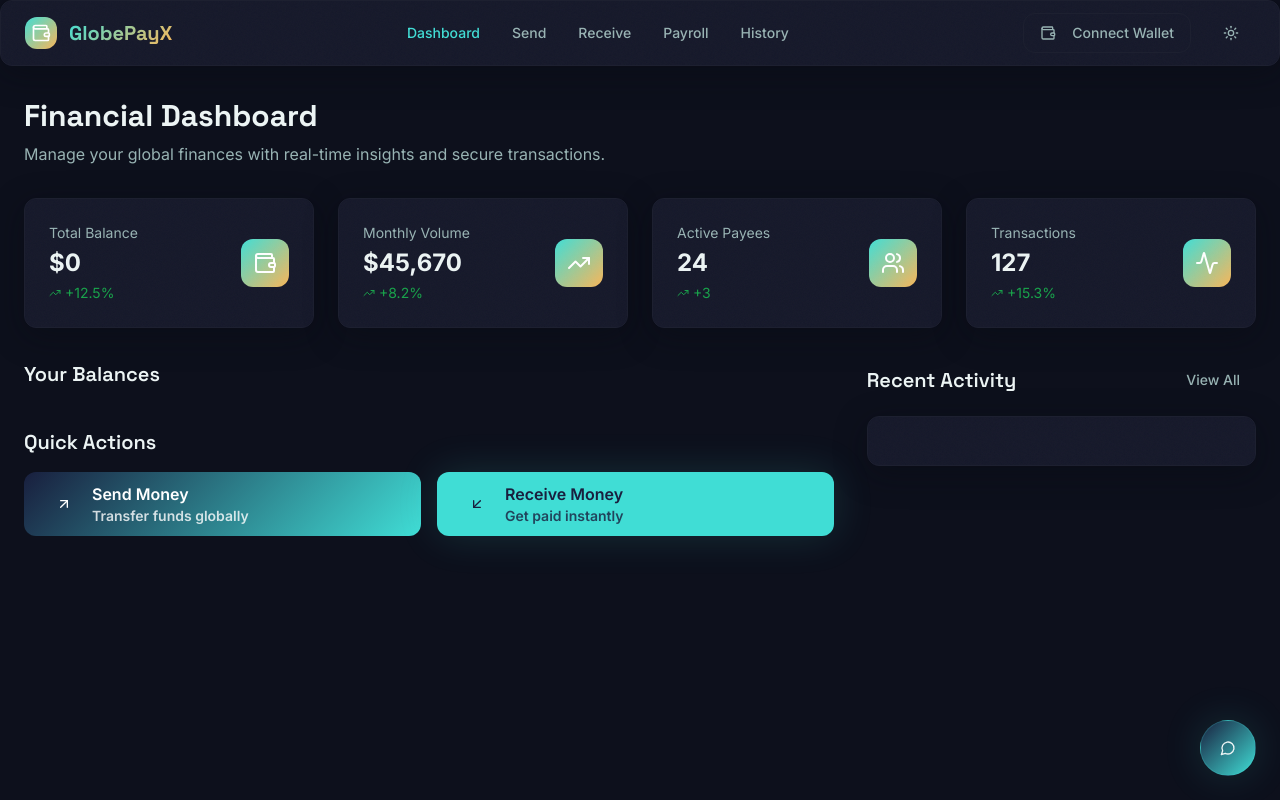
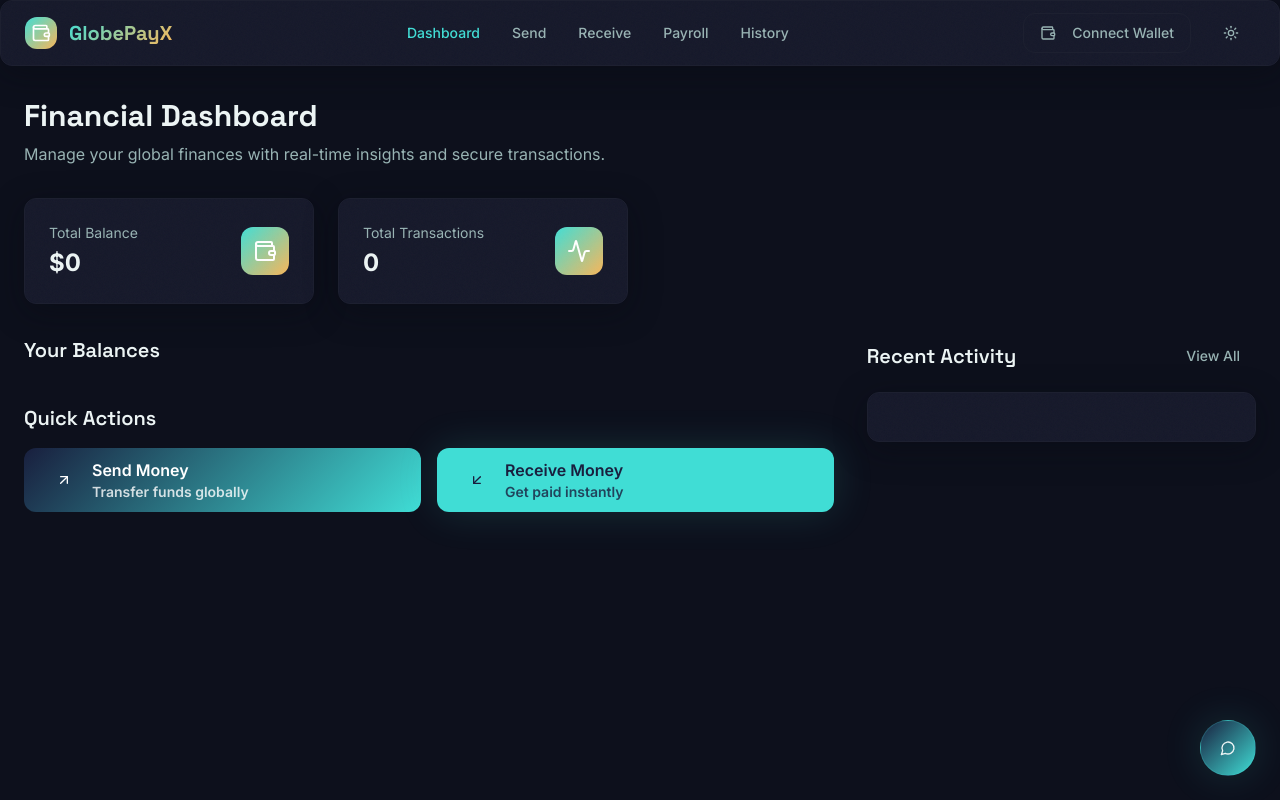
Before and after one commit to Zakariasisu5/aptos-orbit, a React (Vite) app: page /dashboard in a window 1280 px wide. Built offline with nearby package versions, Linux system fonts and the light colour scheme; the HTML template or start-up script is replaced by a standard one; what @aptos-labs/ts-sdk would draw is missing.

Commit message:
Remove mock data from dashboard

```diff
--- a/src/pages/Dashboard.tsx
+++ b/src/pages/Dashboard.tsx
@@ -24,29 +24,11 @@ const Dashboard = () => {
     {
       label: 'Total Balance',
       value: `$${totalValue.toLocaleString()}`,
-      change: '+12.5%',
-      trend: 'up',
       icon: Wallet,
     },
     {
-      label: 'Monthly Volume',
-      value: '$45,670',
-      change: '+8.2%',
-      trend: 'up',
-      icon: TrendingUp,
-    },
-    {
-      label: 'Active Payees',
-      value: '24',
-      change: '+3',
-      trend: 'up',
-      icon: Users,
-    },
-    {
-      label: 'Transactions',
-      value: '127',
-      change: '+15.3%',
-      trend: 'up',
+      label: 'Total Transactions',
+      value: transactions.length.toString(),
       icon: Activity,
     },
   ];
@@ -79,10 +61,6 @@ const Dashboard = () => {
                 </p>
                 <p className="text-2xl font-bold">
                   {stat.value}
-                </p>
-                <p className="text-sm text-success flex items-center mt-1">
-                  <TrendingUp className="w-3 h-3 mr-1" />
-                  {stat.change}
                 </p>
               </div>
               <div className="bg-gradient-accent p-3 rounded-xl">
```
